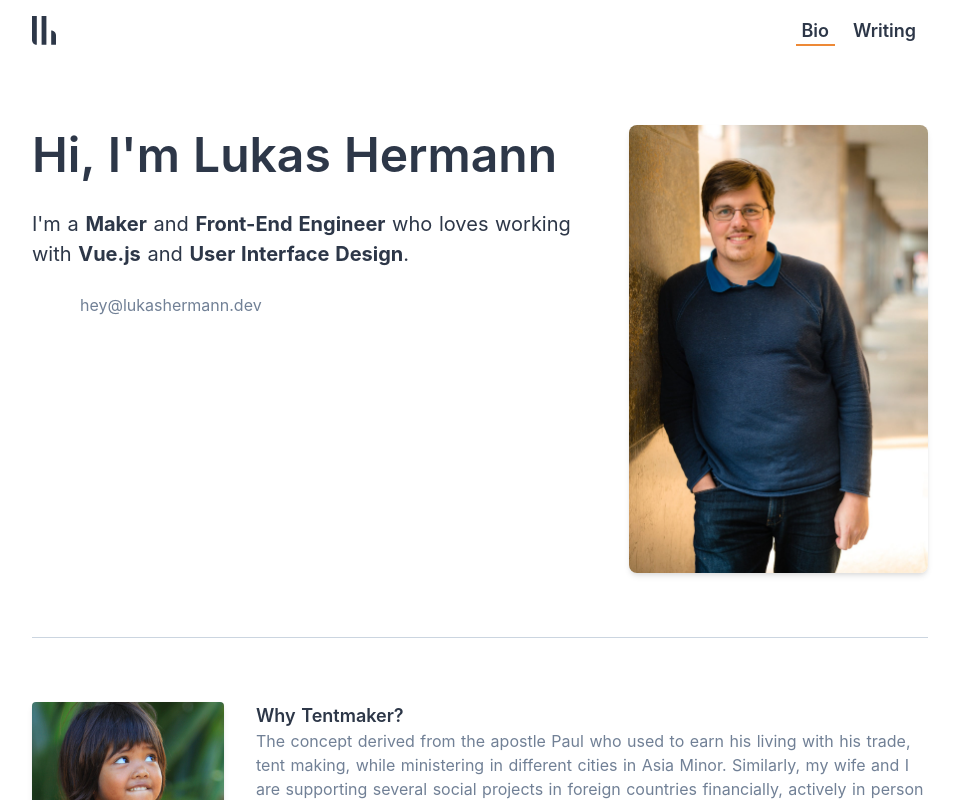
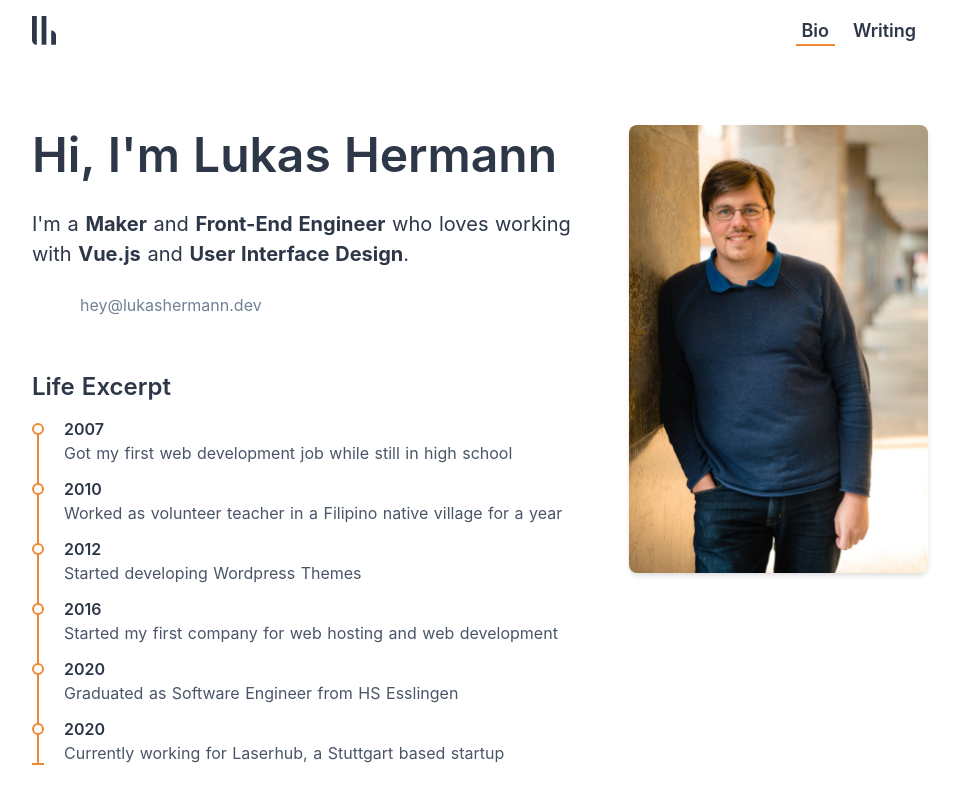
Before and after one commit to lhermann/lukashermann.dev, a Nuxt app: page / in a window 1280 px wide. Shown: the top 800 px of the page, without its empty margins (160-1119 px from the left). Built offline with nearby package versions, Linux system fonts and the light colour scheme.

Commit message:
feat: added small cv section

```diff
--- a/assets/css/tailwind.css
+++ b/assets/css/tailwind.css
@@ -91,3 +91,41 @@ a {
 .markdown iframe {
   @apply my-6;
 }
+
+/*
+ * CV List
+ */
+.cv-list:before,
+.cv-list:after,
+.cv-list dt:before {
+  content: '';
+  position: absolute;
+}
+
+.cv-list {
+  position: relative;
+}
+.cv-list:before {
+  left: 5px;
+  top: 12px;
+  bottom: 0;
+  @apply border-r-2 border-orange-500;
+}
+.cv-list:after {
+  bottom: 0;
+  width: 12px;
+  @apply border-t-2 border-orange-500;
+}
+.cv-list dt,
+.cv-list dd {
+  position: relative;
+  margin-left: 2rem;
+}
+.cv-list dt:before {
+  left: -2rem;
+  top: 50%;
+  transform: translateY(-50%);
+  width: 12px;
+  height: 12px;
+  @apply bg-white border-2 border-orange-500 rounded-full;
+}
--- a/package.json
+++ b/package.json
@@ -49,6 +49,7 @@
     "markdown-it-anchor": "^5.3.0",
     "nodemon": "^2.0.4",
     "prettier": "^2.1.1",
+    "sass-loader": "^10.0.2",
     "tailwindcss": "^1.8.4",
     "vue-jest": "^3.0.6",
     "vue-template-compiler": "^2.6.12"
--- a/pages/index.vue
+++ b/pages/index.vue
@@ -45,7 +45,26 @@
             </a>
           </li>
         </ul>
+
+        <section class="mt-10">
+          <h2 class="text-2xl font-semibold mb-3">Life Excerpt</h2>
+          <dl class="cv-list">
+            <dt class="font-semibold">2007</dt>
+            <dd class="text-gray-700 mb-3">Got my first web development job while still in high school</dd>
+            <dt class="font-semibold">2010</dt>
+            <dd class="text-gray-700 mb-3">Worked as volunteer teacher in a Filipino native village for a year</dd>
+            <dt class="font-semibold">2012</dt>
+            <dd class="text-gray-700 mb-3">Started developing Wordpress Themes</dd>
+            <dt class="font-semibold">2016</dt>
+            <dd class="text-gray-700 mb-3">Started my first company for web hosting and web development</dd>
+            <dt class="font-semibold">2020</dt>
+            <dd class="text-gray-700 mb-3">Graduated as Software Engineer from HS Esslingen</dd>
+            <dt class="font-semibold">2020</dt>
+            <dd class="text-gray-700 mb-3">Currently working for Laserhub, a Stuttgart based startup</dd>
+          </dl>
+        </section>
       </div>
+
       <div class="max-w-full md:w-1/3 mt-8 md:mt-0 flex-shrink-0">
         <img
           class="rounded-lg shadow-md"
```
Also changed, not shown: 1 other file (tests, documents, lock files or other folders).
